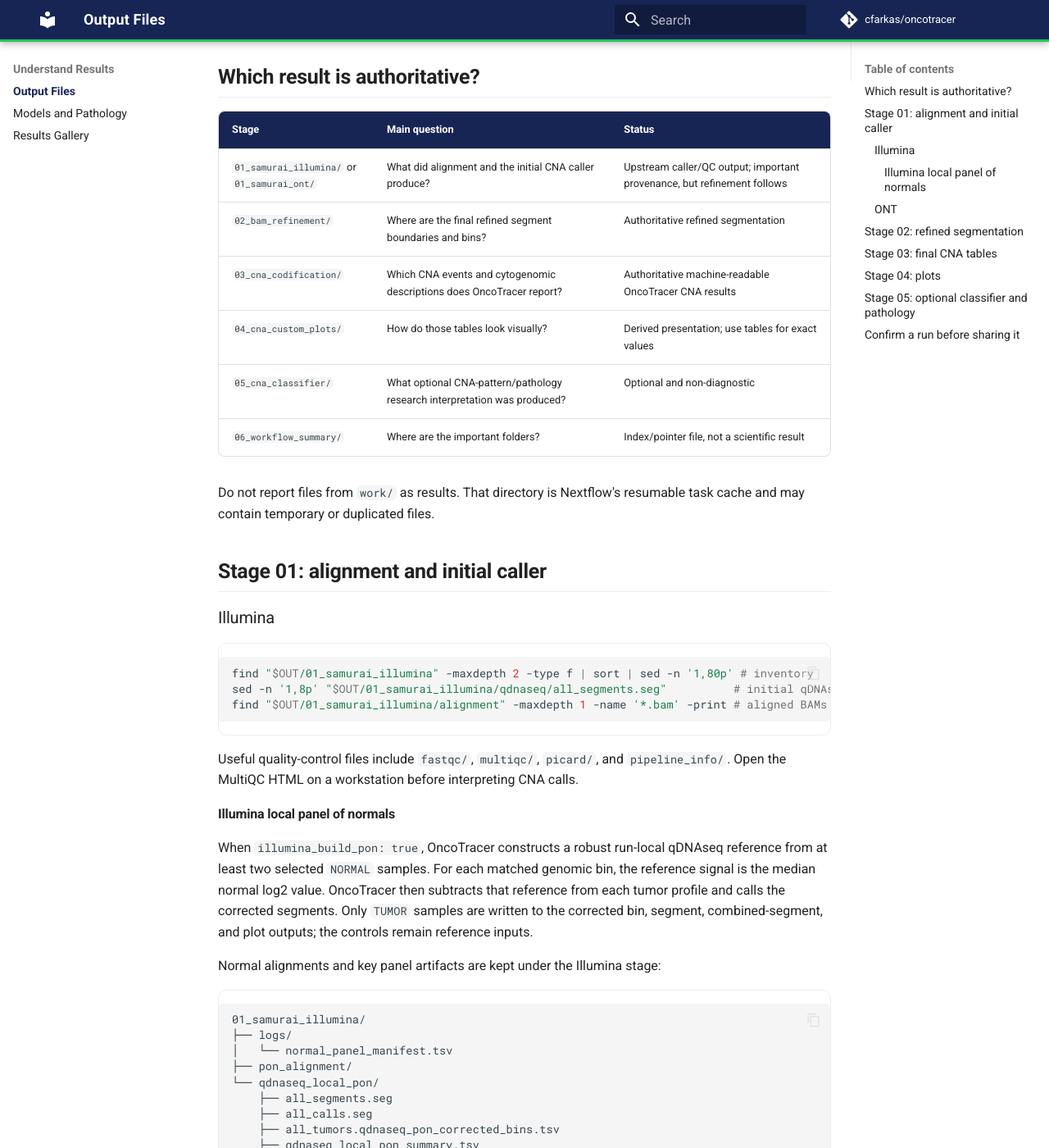
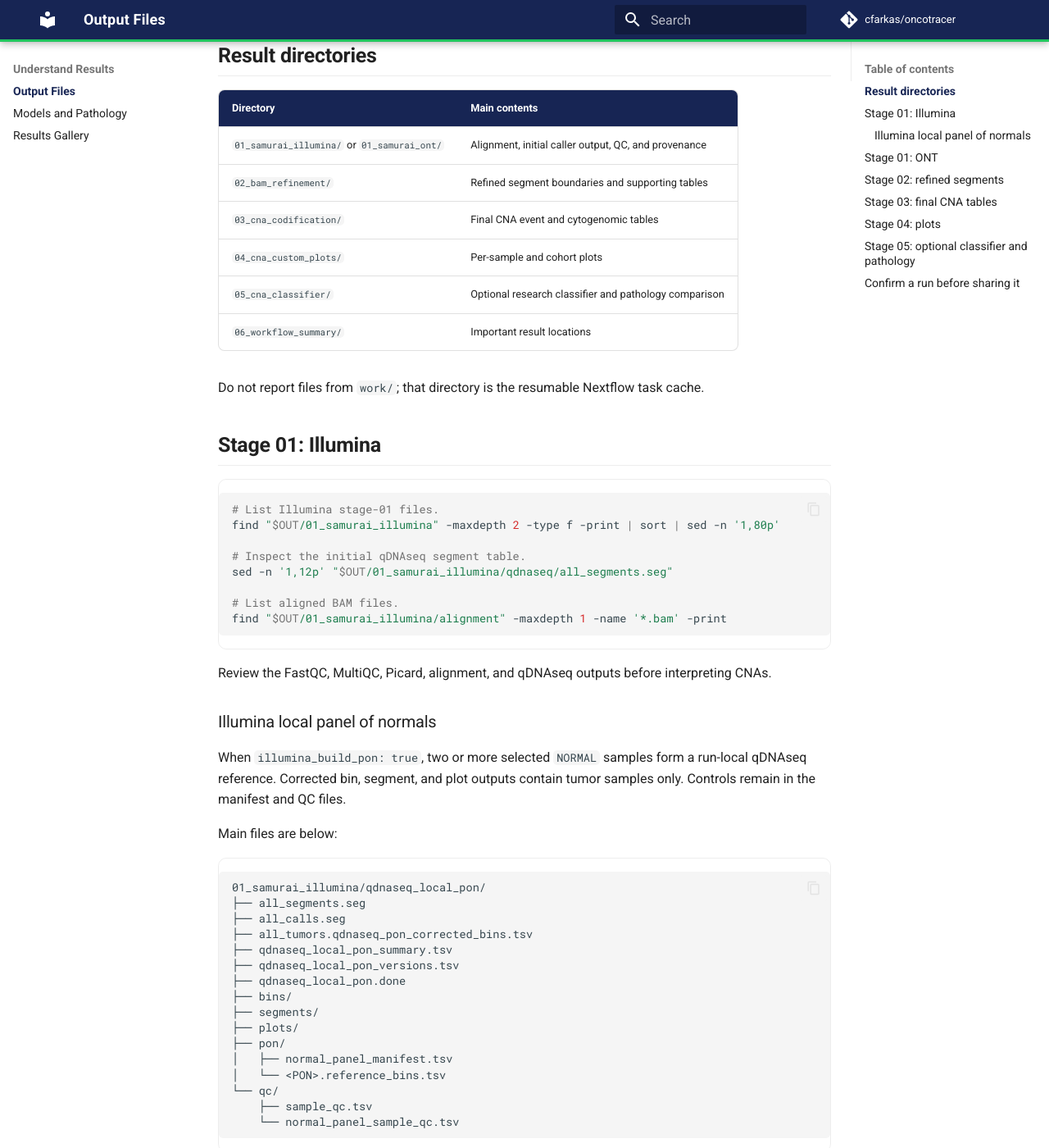
Before and after one commit to cfarkas/oncotracer, an MkDocs documentation site: the page built from docs/outputs.md, in a window 1280 px wide and 1400 px high, scrolled down 438 px. Shown: the whole window at 82% size. Built offline with MkDocs 1.6.1 and Material for MkDocs 9.7.7, drawn with Linux system fonts in a browser that asks for light colours; comment, search, counter and statistics services are not loaded; some of the changed text lies outside the part shown.

Commit message:
Docs: simplify output checks and command comments

````diff
--- a/docs/outputs.md
+++ b/docs/outputs.md
@@ -1,200 +1,203 @@
-# Output files
+# Output Files
 
-Every run writes a numbered directory tree under the YAML `outdir`. Start with the summary, then move from the upstream caller through refined segments, final tables, and plots.
-
-Set one shell variable so the commands below are easy to reuse:
+Every run writes numbered directories below the YAML `outdir`. Start with the workflow summary, then inspect the caller output, refined segments, final CNA tables, plots, and optional classifier reports.
 
 ```bash
-OUT="$PWD/project/runs/my_first_run" # replace this with the exact outdir from your YAML
+# Set OUT to the exact outdir from the run YAML.
+OUT=/path/to/project/results
+
+# Read the workflow summary first.
 cat "$OUT/06_workflow_summary/workflow_summary.txt"
 ```
 
-If `cat` says the file does not exist, either the run has not finished or `OUT` does not match the YAML.
+## Result directories
 
-## Which result is authoritative?
+| Directory | Main contents |
+| --- | --- |
+| `01_samurai_illumina/` or `01_samurai_ont/` | Alignment, initial caller output, QC, and provenance |
+| `02_bam_refinement/` | Refined segment boundaries and supporting tables |
+| `03_cna_codification/` | Final CNA event and cytogenomic tables |
+| `04_cna_custom_plots/` | Per-sample and cohort plots |
+| `05_cna_classifier/` | Optional research classifier and pathology comparison |
+| `06_workflow_summary/` | Important result locations |
 
-| Stage | Main question | Status |
-| --- | --- | --- |
-| `01_samurai_illumina/` or `01_samurai_ont/` | What did alignment and the initial CNA caller produce? | Upstream caller/QC output; important provenance, but refinement follows |
-| `02_bam_refinement/` | Where are the final refined segment boundaries and bins? | Authoritative refined segmentation |
-| `03_cna_codification/` | Which CNA events and cytogenomic descriptions does OncoTracer report? | Authoritative machine-readable OncoTracer CNA results |
-| `04_cna_custom_plots/` | How do those tables look visually? | Derived presentation; use tables for exact values |
-| `05_cna_classifier/` | What optional CNA-pattern/pathology research interpretation was produced? | Optional and non-diagnostic |
-| `06_workflow_summary/` | Where are the important folders? | Index/pointer file, not a scientific result |
+Do not report files from `work/`; that directory is the resumable Nextflow task cache.
 
-Do not report files from `work/` as results. That directory is Nextflow's resumable task cache and may contain temporary or duplicated files.
-
-## Stage 01: alignment and initial caller
-
-### Illumina
+## Stage 01: Illumina
 
 ```bash
-find "$OUT/01_samurai_illumina" -maxdepth 2 -type f | sort | sed -n '1,80p' # inventory
-sed -n '1,8p' "$OUT/01_samurai_illumina/qdnaseq/all_segments.seg"          # initial qDNAseq segments
-find "$OUT/01_samurai_illumina/alignment" -maxdepth 1 -name '*.bam' -print # aligned BAMs
+# List Illumina stage-01 files.
+find "$OUT/01_samurai_illumina" -maxdepth 2 -type f -print | sort | sed -n '1,80p'
+
+# Inspect the initial qDNAseq segment table.
+sed -n '1,12p' "$OUT/01_samurai_illumina/qdnaseq/all_segments.seg"
+
+# List aligned BAM files.
+find "$OUT/01_samurai_illumina/alignment" -maxdepth 1 -name '*.bam' -print
 ```
 
-Useful quality-control files include `fastqc/`, `multiqc/`, `picard/`, and `pipeline_info/`. Open the MultiQC HTML on a workstation before interpreting CNA calls.
+Review the FastQC, MultiQC, Picard, alignment, and qDNAseq outputs before interpreting CNAs.
 
-#### Illumina local panel of normals
+### Illumina local panel of normals
 
-When `illumina_build_pon: true`, OncoTracer constructs a robust run-local
-qDNAseq reference from at least two selected `NORMAL` samples. For each matched
-genomic bin, the reference signal is the median normal log2 value. OncoTracer
-then subtracts that reference from each tumor profile and calls the corrected
-segments. Only `TUMOR` samples are written to the corrected bin, segment,
-combined-segment, and plot outputs; the controls remain reference inputs.
+When `illumina_build_pon: true`, two or more selected `NORMAL` samples form a run-local qDNAseq reference. Corrected bin, segment, and plot outputs contain tumor samples only. Controls remain in the manifest and QC files.
 
-Normal alignments and key panel artifacts are kept under the Illumina stage:
+Main files are below:
 
 ```text
-01_samurai_illumina/
-├── logs/
-│   └── normal_panel_manifest.tsv
-├── pon_alignment/
-└── qdnaseq_local_pon/
-    ├── all_segments.seg
-    ├── all_calls.seg
-    ├── all_tumors.qdnaseq_pon_corrected_bins.tsv
-    ├── qdnaseq_local_pon_summary.tsv
-    ├── qdnaseq_local_pon_versions.tsv
-    ├── qdnaseq_local_pon.done
-    ├── bins/
-    │   └── <tumor>_markdup_bins.bed
-    ├── segments/
-    │   ├── <tumor>_.seg
-    │   └── <tumor>.calls.seg
-    ├── pon/
-    │   ├── normal_panel_manifest.tsv
-    │   └── <PON>.reference_bins.tsv
-    ├── qc/
-    │   ├── sample_qc.tsv
-    │   └── normal_panel_sample_qc.tsv
-    ├── rds/
-    │   ├── <PON>.*.rds
-    │   └── <tumor>.qdnaseq_pon_corrected.segmented.rds
-    └── plots/
-        └── <tumor>.qdnaseq_pon_corrected_segment_plot.pdf
+01_samurai_illumina/qdnaseq_local_pon/
+├── all_segments.seg
+├── all_calls.seg
+├── all_tumors.qdnaseq_pon_corrected_bins.tsv
+├── qdnaseq_local_pon_summary.tsv
+├── qdnaseq_local_pon_versions.tsv
+├── qdnaseq_local_pon.done
+├── bins/
+├── segments/
+├── plots/
+├── pon/
+│   ├── normal_panel_manifest.tsv
+│   └── <PON>.reference_bins.tsv
+└── qc/
+    ├── sample_qc.tsv
+    └── normal_panel_sample_qc.tsv
 ```
 
-`<PON>` is the value of `illumina_pon_name`, whose default is
-`illumina_local_PoN`.
-
-| Artifact | What to audit |
+| File | Purpose |
 | --- | --- |
-| `pon/normal_panel_manifest.tsv` | Exact controls requested and used to construct the panel. The stable copy in `logs/` remains easy to find with the other run provenance. |
-| `pon/<PON>.reference_bins.tsv` | Per-bin robust normal reference used for correction. |
-| `qc/normal_panel_sample_qc.tsv` | Leave-one-out stability QC: each normal is compared with the median reference from the other `N-1` controls. |
-| `qc/sample_qc.tsv` | Per-sample correction/calling QC. |
-| `qdnaseq_local_pon_summary.tsv` | Cohort-level panel and tumor-processing summary. |
-| `qdnaseq_local_pon_versions.tsv` | Runtime and package provenance. |
-| `all_tumors.qdnaseq_pon_corrected_bins.tsv` | Combined corrected qDNAseq bin values for tumors only. |
-| `segments/<tumor>_.seg` | Per-tumor SAMURAI-compatible corrected segments. |
-| `segments/<tumor>.calls.seg` | Per-tumor corrected segments with discrete qDNAseq calls. |
-| `all_segments.seg` | Combined corrected segments for tumors only. |
-| `all_calls.seg` | Combined tumor-only segments with discrete qDNAseq calls. |
-| `qdnaseq_local_pon.done` | Completion marker written last after validation; its exact successful content is `QDNASEQ_LOCAL_PON_SUCCESS`. |
-
-Inspect the panel before using its CNA calls:
+| `pon/normal_panel_manifest.tsv` | Exact normal samples used |
+| `pon/<PON>.reference_bins.tsv` | Per-bin normal reference |
+| `qc/normal_panel_sample_qc.tsv` | Leave-one-out control QC |
+| `qc/sample_qc.tsv` | Per-sample processing QC |
+| `all_tumors.qdnaseq_pon_corrected_bins.tsv` | Corrected tumor bin values |
+| `all_segments.seg` | Combined corrected tumor segments |
+| `all_calls.seg` | Corrected tumor segments with discrete calls |
+| `qdnaseq_local_pon.done` | Final completion marker; successful content is `QDNASEQ_LOCAL_PON_SUCCESS` |
 
 ```bash
+# Set the local-PoN directory.
 PON="$OUT/01_samurai_illumina/qdnaseq_local_pon"
-test -s "$OUT/01_samurai_illumina/logs/normal_panel_manifest.tsv"
-test -s "$PON/pon/normal_panel_manifest.tsv"
-test -s "$PON/pon/illumina_local_PoN.reference_bins.tsv" # change name if configured
-test "$(tr -d '\r\n' < "$PON/qdnaseq_local_pon.done")" = "QDNASEQ_LOCAL_PON_SUCCESS"
-sed -n '1,12p' "$PON/pon/normal_panel_manifest.tsv"
-sed -n '1,12p' "$PON/qc/normal_panel_sample_qc.tsv"
-sed -n '1,12p' "$PON/qdnaseq_local_pon_summary.tsv"
-sed -n '1,8p' "$PON/all_segments.seg"
+
+# Require the exact completion marker.
+test "$(tr -d '\r\n' < "$PON/qdnaseq_local_pon.done")" = QDNASEQ_LOCAL_PON_SUCCESS
+
+# Inspect the normal-control manifest.
+sed -n '1,20p' "$PON/pon/normal_panel_manifest.tsv"
+
+# Inspect leave-one-out control QC.
+sed -n '1,20p' "$PON/qc/normal_panel_sample_qc.tsv"
+
+# Inspect the panel summary.
+sed -n '1,20p' "$PON/qdnaseq_local_pon_summary.tsv"
+
+# Inspect corrected tumor segments.
+sed -n '1,12p' "$PON/all_segments.seg"
+
+# List corrected tumor bin and segment files.
 find "$PON/bins" "$PON/segments" -maxdepth 1 -type f -print | sort
 ```
 
-At the start of panel generation, OncoTracer invalidates any prior
-`qdnaseq_local_pon.done` marker. The helper writes results directly into the
-output directory and publishes that marker last; the wrapper then verifies the
-manifest and tumor-only outputs. A failed or interrupted run can leave partial
-files, but it cannot appear complete. Do not consume those files unless the
-new `.done` marker contains exactly `QDNASEQ_LOCAL_PON_SUCCESS` and the
-manifest, reference, QC, and tumor outputs are all present.
+Do not interpret partial panel outputs when the completion marker is absent or different.
 
-### ONT
+## Stage 01: ONT
 
 ```bash
-find "$OUT/01_samurai_ont" -maxdepth 3 -type f | sort | sed -n '1,100p' # inventory
-sed -n '1,80p' "$OUT/01_samurai_ont/logs/run_summary.txt"               # used/skipped barcode summary
-sed -n '1,8p' "$OUT/01_samurai_ont/results/ichorcna/segments_logR_corrected_gistic.seg" # initial ichorCNA segments
-find "$OUT/01_samurai_ont/bam" -maxdepth 1 -name '*.bam' -print        # aligned BAMs
+# List ONT stage-01 files.
+find "$OUT/01_samurai_ont" -maxdepth 3 -type f -print | sort | sed -n '1,100p'
+
+# Read the barcode run summary.
+sed -n '1,100p' "$OUT/01_samurai_ont/logs/run_summary.txt"
+
+# Inspect the initial ichorCNA segment table.
+sed -n '1,12p' "$OUT/01_samurai_ont/results/ichorcna/segments_logR_corrected_gistic.seg"
+
+# List aligned ONT BAM files.
+find "$OUT/01_samurai_ont/bam" -maxdepth 1 -name '*.bam' -print
 ```
 
-Also inspect `logs/used_fastq.tsv`, `logs/skipped_fastq.tsv`, `logs/skipped_samples.tsv`, and `logs/warning_samples.tsv`. A completed workflow can still contain a skipped barcode warning that matters scientifically.
+Also inspect used, skipped, and warning FASTQ logs.
 
-## Stage 02: refined segmentation
-
-The dataset subdirectory is normally `illumina_qdnaseq_100kb` or `ONT_ichorcna_500kb`, depending on the YAML. List it rather than guessing:
+## Stage 02: refined segments
 
 ```bash
+# List the refinement dataset directory.
 find "$OUT/02_bam_refinement" -mindepth 1 -maxdepth 1 -type d -print
-sed -n '1,8p' "$OUT"/02_bam_refinement/*/04_final_results/final_segments.tsv
-sed -n '1,8p' "$OUT"/02_bam_refinement/*/01_tables/boundary_refinement_statistics.csv
+
+# Inspect the final refined segments.
+sed -n '1,12p' "$OUT"/02_bam_refinement/*/04_final_results/final_segments.tsv
+
+# Inspect refinement statistics.
+sed -n '1,12p' "$OUT"/02_bam_refinement/*/01_tables/boundary_refinement_statistics.csv
 ```
 
-Use `04_final_results/final_segments.tsv` as the primary refined segment table. `01_tables/` and `03_consolidated/` preserve detailed calculations and comparisons for audit. `02_samurai_compatible/` is an interoperability representation, not a second independent call set.
-
-Key files:
-
-| File | Use |
-| --- | --- |
-| `04_final_results/final_segments.tsv` | Refined segment coordinates and values |
-| `04_final_results/final_segments.bed` | BED representation for genome tools |
-| `04_final_results/refined_bins_boundary_bp_difference.csv` | Per-bin boundary difference audit |
-| `01_tables/sample_refinement_summary.csv` | Per-sample refinement counts/status |
-| `critical_outputs_manifest.csv` | Inventory of required outputs |
+Use `04_final_results/final_segments.tsv` as the primary refined segment table.
 
 ## Stage 03: final CNA tables
 
 ```bash
-sed -n '1,12p' "$OUT/03_cna_codification/cna_events.tsv"
-sed -n '1,12p' "$OUT/03_cna_codification/cna_cytogenomic_notation.tsv"
-wc -l "$OUT/03_cna_codification/cna_events.tsv" "$OUT/03_cna_codification/cna_cytogenomic_notation.tsv"
+# Inspect final CNA events.
+sed -n '1,20p' "$OUT/03_cna_codification/cna_events.tsv"
+
+# Inspect cytogenomic notation.
+sed -n '1,20p' "$OUT/03_cna_codification/cna_cytogenomic_notation.tsv"
+
+# Count rows in both final tables.
+wc -l \
+  "$OUT/03_cna_codification/cna_events.tsv" \
+  "$OUT/03_cna_codification/cna_cytogenomic_notation.tsv"
 ```
 
-- `cna_events.tsv` is the main event-level result for downstream analysis.
-- `cna_cytogenomic_notation.tsv` provides the corresponding cytoband-oriented descriptions.
-- `input_bed_files.tsv` and `input_cna_files.tsv` record the exact inputs used by codification.
-
-A table containing only a header can be a valid CNA-flat result; confirm the sample in the notation/QC outputs rather than assuming the workflow failed.
+A table containing only a header can represent a CNA-flat sample; confirm the workflow summary and sample-level outputs before treating it as an error.
 
 ## Stage 04: plots
 
 ```bash
-find "$OUT/04_cna_custom_plots" -maxdepth 2 -type f | sort
-xdg-open "$OUT/04_cna_custom_plots/cna_per_sample_pages.pdf"                  # one page per sample
-xdg-open "$OUT/04_cna_custom_plots/cna_log2_ratio_profiles_all_samples.pdf"   # cohort profiles
+# List all generated plot files.
+find "$OUT/04_cna_custom_plots" -maxdepth 2 -type f -print | sort
+
+# Open the per-sample PDF on a graphical Linux workstation.
+xdg-open "$OUT/04_cna_custom_plots/cna_per_sample_pages.pdf"
+
+# Open the combined cohort profiles.
+xdg-open "$OUT/04_cna_custom_plots/cna_log2_ratio_profiles_all_samples.pdf"
 ```
 
-On a headless server, copy PDFs to your workstation. Common outputs include genome overview, event burden/counts, recurrent cytobands, gene-panel frequency, per-sample pages, and log2-ratio profiles. PNG/SVG files are convenient for slides; the TSV tables remain the source for exact values.
+On a headless server, copy PDFs to a workstation. Use the TSV tables for exact values.
 
 ## Stage 05: optional classifier and pathology
 
 This directory exists only when `run_cna_classifier: true`.
 
 ```bash
-sed -n '1,8p' "$OUT/05_cna_classifier/02_classification/cna_patient_classification.tsv"
-sed -n '1,8p' "$OUT/05_cna_classifier/06_knowledge/sample_knowledge_summary.tsv"
-sed -n '1,8p' "$OUT/05_cna_classifier/07_pathology/pathology_concordance.tsv"
+# Inspect CNA-based research classifications.
+sed -n '1,12p' "$OUT/05_cna_classifier/02_classification/cna_patient_classification.tsv"
+
+# Inspect the knowledge summary.
+sed -n '1,12p' "$OUT/05_cna_classifier/06_knowledge/sample_knowledge_summary.tsv"
+
+# Inspect pathology comparison when a pathology CSV was supplied.
+sed -n '1,12p' "$OUT/05_cna_classifier/07_pathology/pathology_concordance.tsv"
 ```
 
-Read [Models and pathology](models_pathology.md) before interpreting these files. They are research interpretations derived from stage 03, not replacements for the underlying event table or for diagnostic review.
+Classifier and pathology outputs are research interpretations derived from the CNA tables.
 
 ## Confirm a run before sharing it
 
 ```bash
-test -s "$OUT/06_workflow_summary/workflow_summary.txt"                # summary exists
-test -s "$OUT/03_cna_codification/cna_events.tsv"                     # event table exists
-test -s "$OUT/03_cna_codification/cna_cytogenomic_notation.tsv"       # notation table exists
-test -s "$OUT/04_cna_custom_plots/cna_per_sample_pages.pdf"           # plots exist
-find "$OUT" -type f -name '*.command.err' -size +0c -print             # review any non-empty task stderr files
+# Require the workflow summary.
+test -s "$OUT/06_workflow_summary/workflow_summary.txt"
+
+# Require the final CNA event table.
+test -s "$OUT/03_cna_codification/cna_events.tsv"
+
+# Require the cytogenomic notation table.
+test -s "$OUT/03_cna_codification/cna_cytogenomic_notation.tsv"
+
+# Require the per-sample plot PDF.
+test -s "$OUT/04_cna_custom_plots/cna_per_sample_pages.pdf"
+
+# List non-empty task stderr files for review.
+find "$OUT" -type f -name '*.command.err' -size +0c -print
 ```
 
-Non-empty standard error is not automatically a failure--many tools write progress there--but it must be reviewed. Preserve the YAML, samplesheet, commit hash (`git rev-parse HEAD`), container digest, and workflow summary with any released result.
+Preserve the run YAML, sample table, generated samplesheet, OncoTracer commit, installation manifest, and workflow summary with any shared result.
````
